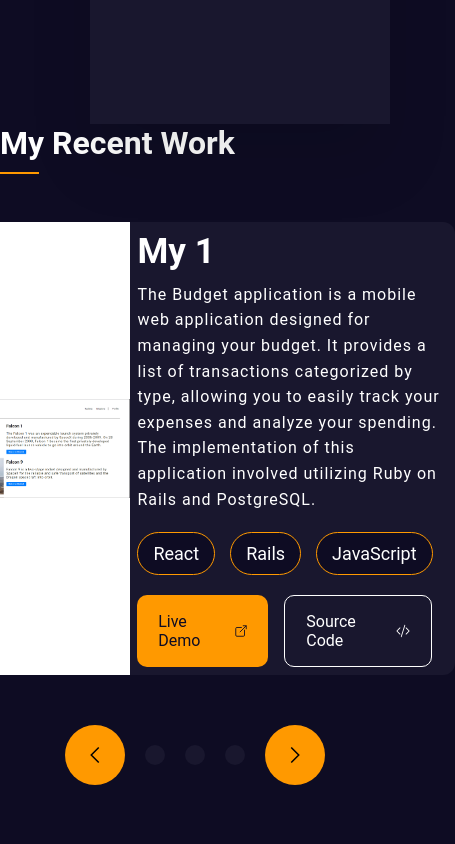
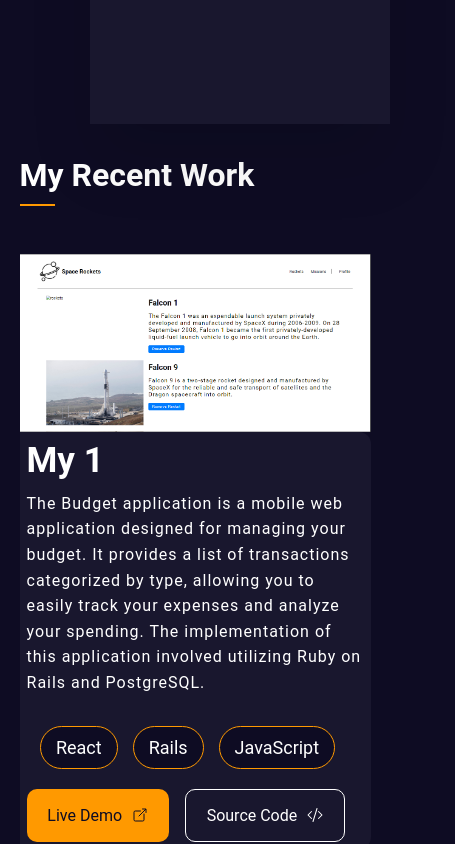
Before and after one commit to codehass/hassan-elouardy, a React (Create React App) app: page / in a window 390 px wide. Shown: the part 800-1644 px from the top of the page, 455 px wide, since content can reach past the window. Built offline with nearby package versions, Linux system fonts and the light colour scheme.

Commit message:
Add styling for work section

```diff
--- a/src/components/work.css
+++ b/src/components/work.css
@@ -1,5 +1,7 @@
 .work {
-  margin-bottom: 3rem;
+  margin: 3rem auto;
+  display: flex;
+  flex-direction: column;
 }
 
 .work h2 {
@@ -33,11 +35,7 @@
   flex-direction: column;
   border-top-right-radius: 12px;
   border-bottom-right-radius: 12px;
-
-  /* justify-content: space-evenly; */
   gap: 10px;
-
-  /* padding: 15px 20px 25px 15px; */
   padding: 2%;
 }
 
@@ -145,9 +143,26 @@
   background-color: #f90;
 }
 
-@media screen and (max-width: 988px) {
-  /* .project {
+@media only screen and (min-width: 320px) and (max-width: 768px) {
+  .work {
+    width: 90%;
+    margin: 2rem auto;
+  }
+
+  .project {
     flex-direction: column;
+  }
+
+  .project img {
     width: 100%;
-  } */
+  }
+
+  .stack {
+    flex-wrap: wrap;
+    justify-content: center;
+  }
+
+  .stack p {
+    margin-top: 10px;
+  }
 }
```
